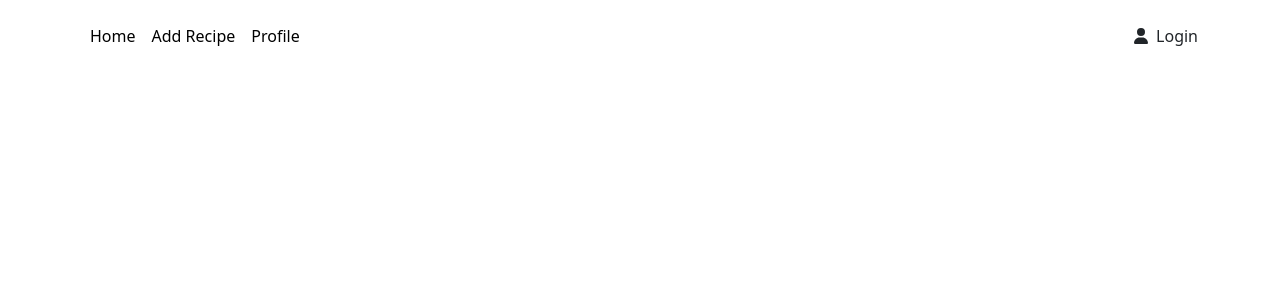
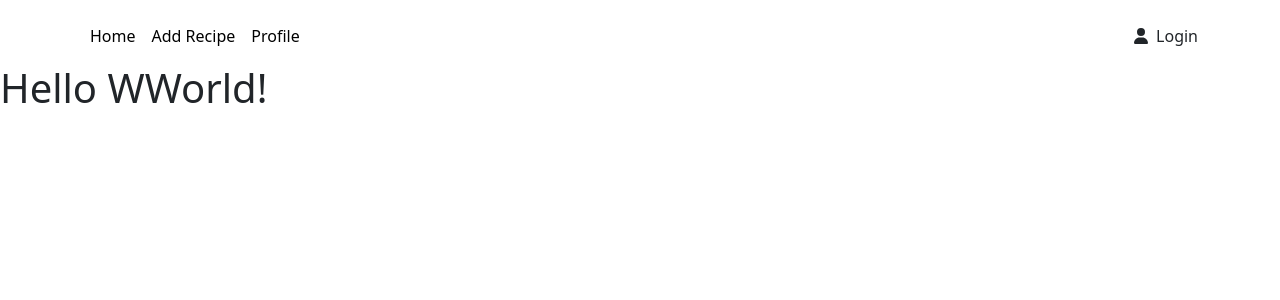
Before and after one commit to ikkair/markisak-fe, a React (Vite) app: page / in a window 1280 px wide. Shown: the top 300 px of the page. Built offline with nearby package versions, Linux system fonts and the light colour scheme; no server answers.

Commit message:
Commit hello world!

```diff
--- a/src/Pages/Home/Home.jsx
+++ b/src/Pages/Home/Home.jsx
@@ -5,6 +5,7 @@ const Home = () => {
   return (
     <div>
       <Navbar />
+      <h1>Hello WWorld!</h1>
     </div>
   );
 };
```
